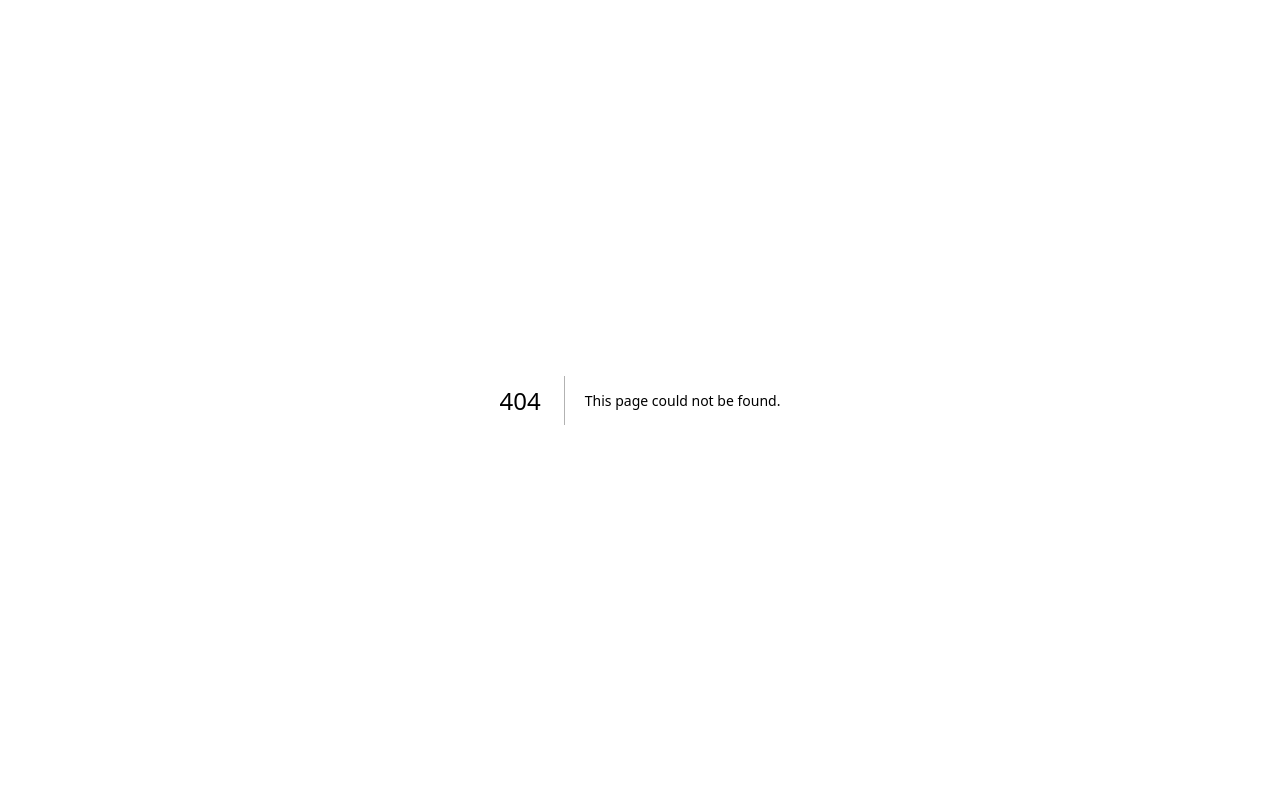
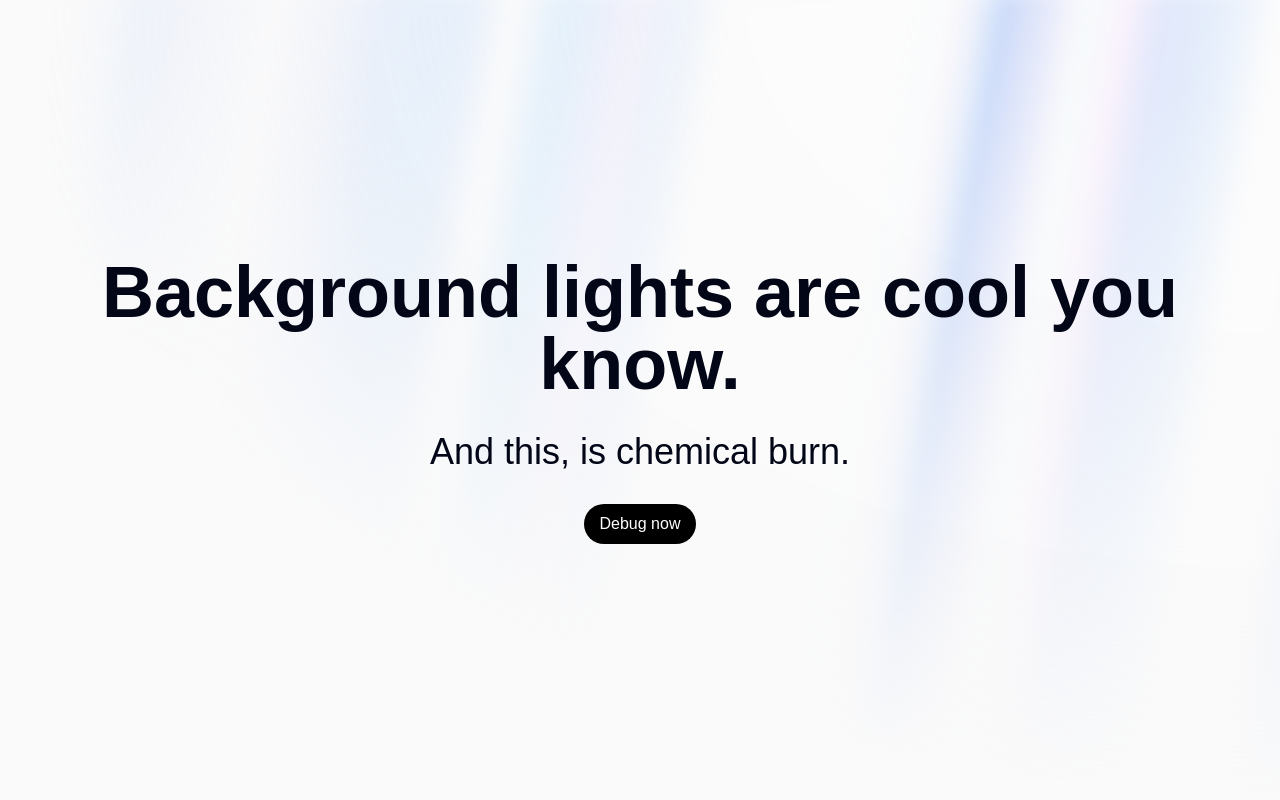
Before and after one commit to kennataddese6/portfolio, a Next.js app: page /background-light in a window 1280 px wide. Before the commit this address had no page. Shown: the top 800 px of the page. Built offline with nearby package versions, Linux system fonts and the light colour scheme.

Commit message:
add background light

```diff
--- /dev/null
+++ b/app/(home)/background-light/page.tsx
@@ -0,0 +1,34 @@
+"use client"
+
+import { motion } from "framer-motion"
+import React from "react"
+import { AuroraBackground } from "@/components/ui/aurora-background"
+
+export default function AuroraBackgroundDemo() {
+  return (
+    <div className="w-full h-full bg-black">
+      <AuroraBackground>
+        <motion.div
+          initial={{ opacity: 0.0, y: 40 }}
+          whileInView={{ opacity: 1, y: 0 }}
+          transition={{
+            delay: 0.3,
+            duration: 0.8,
+            ease: "easeInOut",
+          }}
+          className="relative flex flex-col gap-4 items-center justify-center px-4"
+        >
+          <div className="text-3xl md:text-7xl font-bold dark:text-white text-center">
+            Background lights are cool you know.
+          </div>
+          <div className="font-extralight text-base md:text-4xl dark:text-neutral-200 py-4">
+            And this, is chemical burn.
+          </div>
+          <button className="bg-black dark:bg-white rounded-full w-fit text-white dark:text-black px-4 py-2">
+            Debug now
+          </button>
+        </motion.div>
+      </AuroraBackground>
+    </div>
+  )
+}
--- a/app/(home)/layout.tsx
+++ b/app/(home)/layout.tsx
@@ -51,6 +51,13 @@ export default function HomeLayout({
         <IconMessage className="h-4 w-4 text-neutral-500 dark:text-white" />
       ),
     },
+    {
+      name: "light",
+      link: "/background-light",
+      icon: (
+        <IconMessage className="h-4 w-4 text-neutral-500 dark:text-white" />
+      ),
+    },
   ]
   return (
     <div className="relative  w-full">
```
